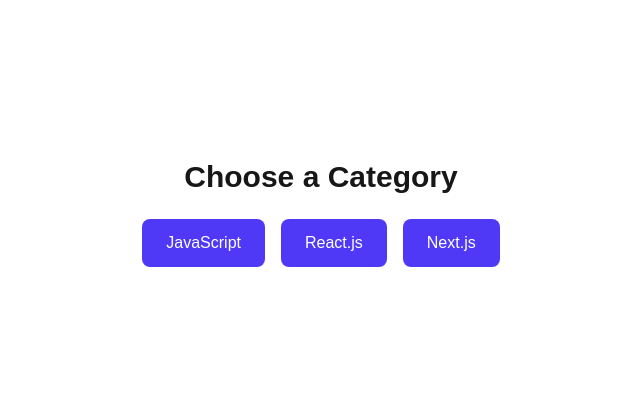
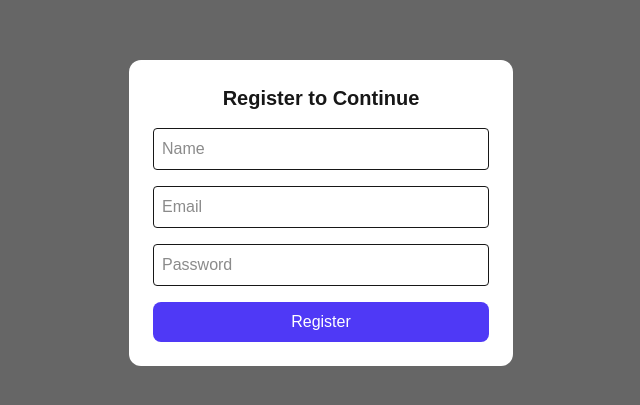
Before and after one commit to manishaverma15/js-coding-ques, a Next.js app: page / in a window 1280 px wide. Shown: the part 187-592 px from the top of the page, without its empty margins (319-959 px from the left). Built offline with nearby package versions, Linux system fonts and the light colour scheme.

Commit message:
added data to localstorage

```diff
--- a/package.json
+++ b/package.json
@@ -9,9 +9,12 @@
     "lint": "eslint"
   },
   "dependencies": {
+    "@hookform/resolvers": "^5.2.2",
     "next": "16.1.1",
     "react": "19.2.3",
-    "react-dom": "19.2.3"
+    "react-dom": "19.2.3",
+    "react-hook-form": "^7.70.0",
+    "yup": "^1.7.1"
   },
   "devDependencies": {
     "@tailwindcss/postcss": "^4",
--- a/src/app/page.tsx
+++ b/src/app/page.tsx
@@ -1,6 +1,10 @@
 "use client";
 
+import { useEffect, useState } from "react";
 import { useRouter } from "next/navigation";
+import RegisterModal from "@/components/RegisterModal";
+import { getUser, clearUser } from "@/utils/userStorage";
+import type { User } from "@/types/user";
 
 const categories = [
   { label: "JavaScript", value: "javascript" },
@@ -10,22 +14,48 @@
 
 export default function HomePage() {
   const router = useRouter();
+  const [user, setUser] = useState<User | null>(null);
+
+  useEffect(() => {
+    setUser(getUser());
+  }, []);
+
+  const handleLogout = () => {
+    clearUser();
+    setUser(null);
+  }
 
   return (
+    <>
+      {!user && <RegisterModal onSuccess={setUser} />}
+
+      {user && (
         <div className="min-h-screen flex flex-col items-center justify-center gap-6">
-      <h1 className="text-3xl font-bold">Choose a Category</h1>
+          <h1 className="text-3xl font-bold">
+            Welcome, {user.name}
+          </h1>
 
           <div className="flex gap-4">
-        {categories.map(cat => (
+            {categories.map(category => (
               <button
-            key={cat.value}
-            onClick={() => router.push(`/questions/${cat.value}`)}
-            className="px-6 py-3 rounded-lg bg-indigo-600 text-white hover:bg-indigo-700 transition"
+                key={category.value}
+                onClick={() => router.push(`/questions/${category.value}`)}
+                className="px-6 py-3 rounded-lg bg-indigo-600 text-white hover:bg-indigo-700"
               >
-            {cat.label}
+                {category.label}
               </button>
             ))}
           </div>
+          <div>
+            <button
+              onClick={handleLogout}
+              className="px-4 py-2 rounded-md bg-red-500 text-white hover:bg-red-600"
+            >
+              Logout
+            </button>
           </div>
+        </div>
+      )}
+    </>
   );
 }
--- /dev/null
+++ b/src/components/RegisterModal.tsx
@@ -0,0 +1,75 @@
+"use client";
+
+import { useState } from "react";
+import type { User } from "@/types/user";
+import { setUser } from "@/utils/userStorage";
+import { generateToken } from "@/utils/jwt";
+
+type Props = {
+  onSuccess: (user: User) => void;
+};
+
+const RegisterModal = ({ onSuccess }: Props) => {
+  const [name, setName] = useState("");
+  const [email, setEmail] = useState("");
+  const [password, setPassword] = useState("");
+
+  const handleRegister = () => {
+    if (!name || !email) return;
+
+    const user: User = {
+      id: crypto.randomUUID(),
+      name,
+      email,
+      password,
+      token: generateToken(email),
+    };
+
+    setUser(user);
+    onSuccess(user);
+  };
+
+  return (
+    <div className="fixed inset-0 z-50 flex items-center justify-center bg-black/60">
+      <div className="bg-white w-96 p-6 rounded-xl space-y-4">
+        <h2 className="text-xl font-bold text-center">
+          Register to Continue
+        </h2>
+
+        <input
+          className="w-full border p-2 rounded"
+          placeholder="Name"
+          value={name}
+          required
+          onChange={e => setName(e.target.value)}
+        />
+
+        <input
+          type="email"
+          className="w-full border p-2 rounded"
+          placeholder="Email"
+          value={email}
+          required
+          onChange={e => setEmail(e.target.value)}
+        />
+         <input
+          type="password"
+          className="w-full border p-2 rounded"
+          placeholder="Password"
+          value={password}
+          required
+          onChange={e => setPassword(e.target.value)}
+        />
+
+        <button
+          onClick={handleRegister}
+          className="w-full bg-indigo-600 text-white py-2 rounded-lg hover:bg-indigo-700"
+        >
+          Register
+        </button>
+      </div>
+    </div>
+  );
+};
+
+export default RegisterModal;
--- /dev/null
+++ b/src/types/user.ts
@@ -0,0 +1,7 @@
+export type User = {
+  id: string;
+  name: string;
+  email: string;
+  password: string;
+  token: string
+};
--- /dev/null
+++ b/src/utils/auth.ts
@@ -0,0 +1,9 @@
+import { getUser } from "./userStorage";
+import { verifyToken } from "./jwt";
+
+export const isAuthenticated = () => {
+  const user = getUser();
+  if (!user?.token) return false;
+
+  return verifyToken(user.token);
+};
--- /dev/null
+++ b/src/utils/jwt.ts
@@ -0,0 +1,22 @@
+
+export const generateToken = (email: string) => {
+  const payload = {
+    email,
+    issuedAt: Date.now(),
+    expiresAt: Date.now() + 1000 * 60 * 60 * 24,
+  };
+
+  return btoa(JSON.stringify(payload));
+};
+
+export const verifyToken = (token: string) => {
+  try {
+    const decoded = JSON.parse(atob(token));
+
+    if (!decoded.expiresAt) return false;
+
+    return decoded.expiresAt > Date.now();
+  } catch {
+    return false;
+  }
+};
--- /dev/null
+++ b/src/utils/userStorage.ts
@@ -0,0 +1,19 @@
+import type { User } from "@/types/user";
+
+const USER_KEY = "quiz_user";
+
+export const getUser = (): User | null => {
+  if (typeof window === "undefined") return null;
+  const data = localStorage.getItem(USER_KEY);
+  return data ? JSON.parse(data) : null;
+};
+
+export const setUser = (user: User) => {
+  if (typeof window === "undefined") return;
+  localStorage.setItem(USER_KEY, JSON.stringify(user));
+};
+
+export const clearUser = () => {
+  if (typeof window === "undefined") return;
+  localStorage.removeItem(USER_KEY);
+};
```
Also changed, not shown: 1 other file (tests, documents, lock files or other folders). Lines whose indentation alone changed are shown as unchanged.
